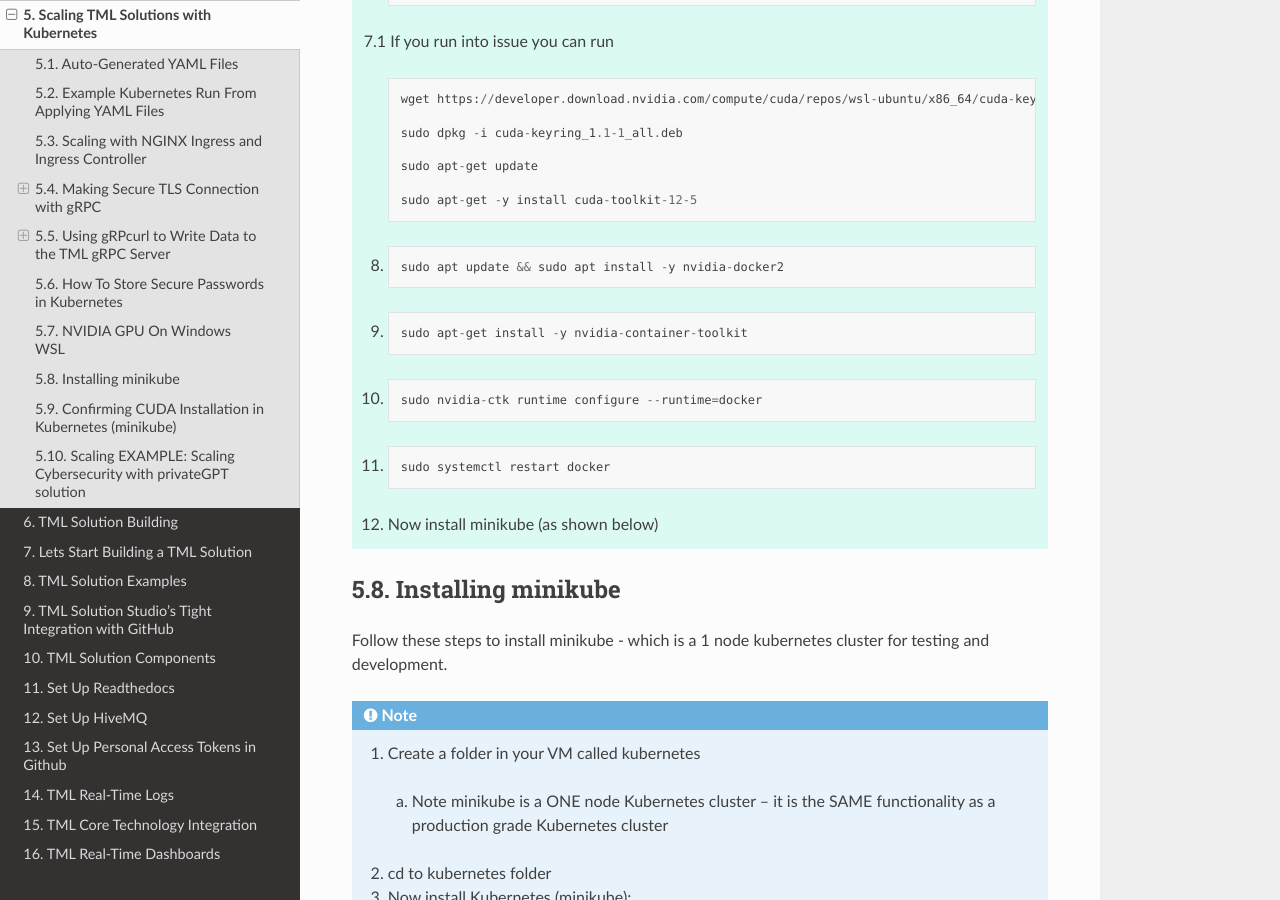
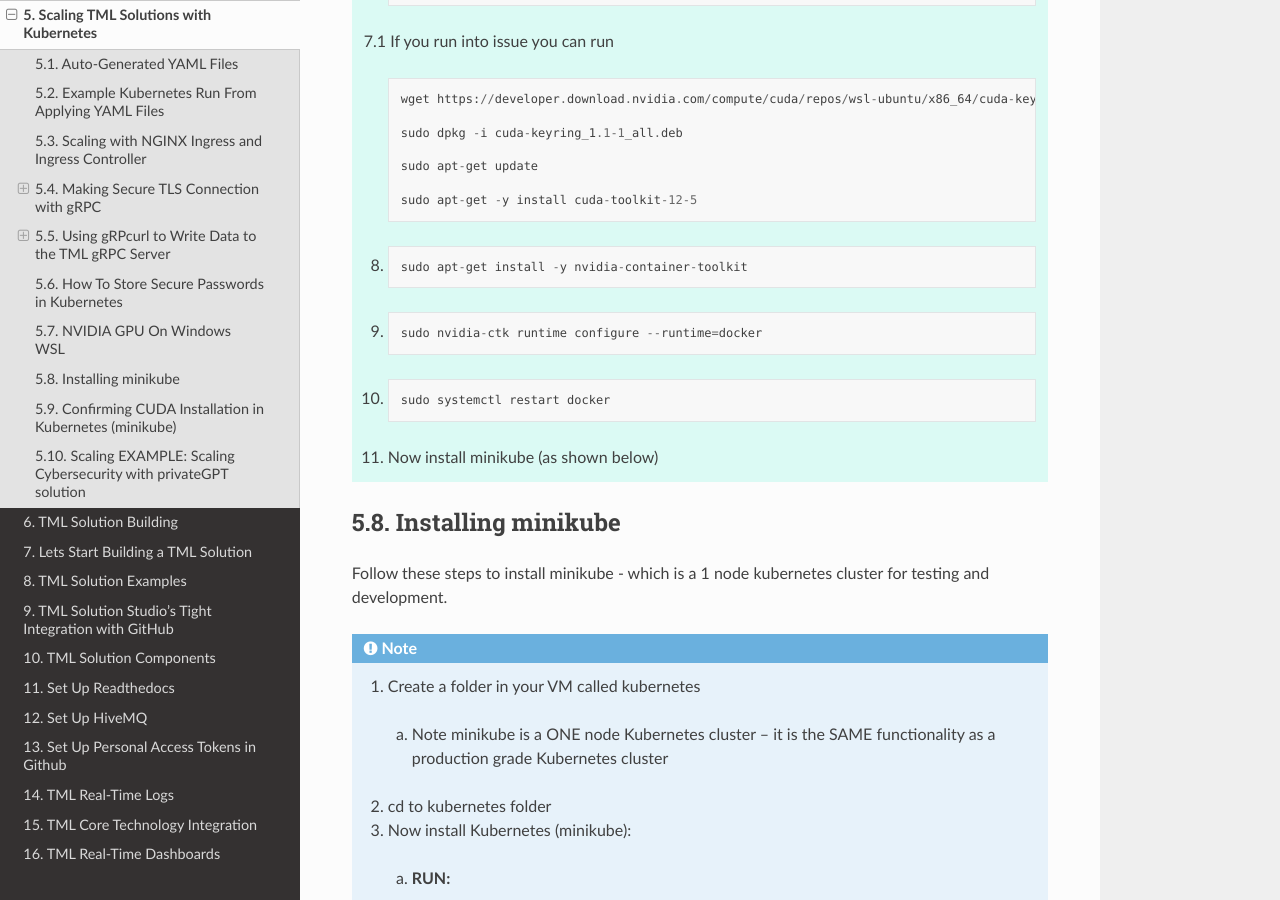
Before and after one commit to smaurice101/readthedocs, a Sphinx documentation site: the page built from docs/source/kube.rst, in a window 1280 px wide and 900 px high, scrolled down 11274 px. Built offline with Sphinx 7.4.7 and the Read the Docs theme 3.1.0, drawn with Linux system fonts in a browser that asks for light colours.

Commit message:
Update kube.rst

```diff
--- a/docs/source/kube.rst
+++ b/docs/source/kube.rst
@@ -499,24 +499,19 @@ NVIDIA GPU On Windows WSL
 
           sudo apt-get -y install cuda-toolkit-12-5
 
-
    8. .. code-block::
 
-          sudo apt update && sudo apt install -y nvidia-docker2
+          sudo apt-get install -y nvidia-container-toolkit
 
    9. .. code-block::
 
-          sudo apt-get install -y nvidia-container-toolkit
+           sudo nvidia-ctk runtime configure --runtime=docker
 
    10. .. code-block::
 
-           sudo nvidia-ctk runtime configure --runtime=docker
-
-   11. .. code-block::
-
            sudo systemctl restart docker
 
-   12. Now install minikube (as shown below)
+   11. Now install minikube (as shown below)
 
 
 Installing minikube
```
